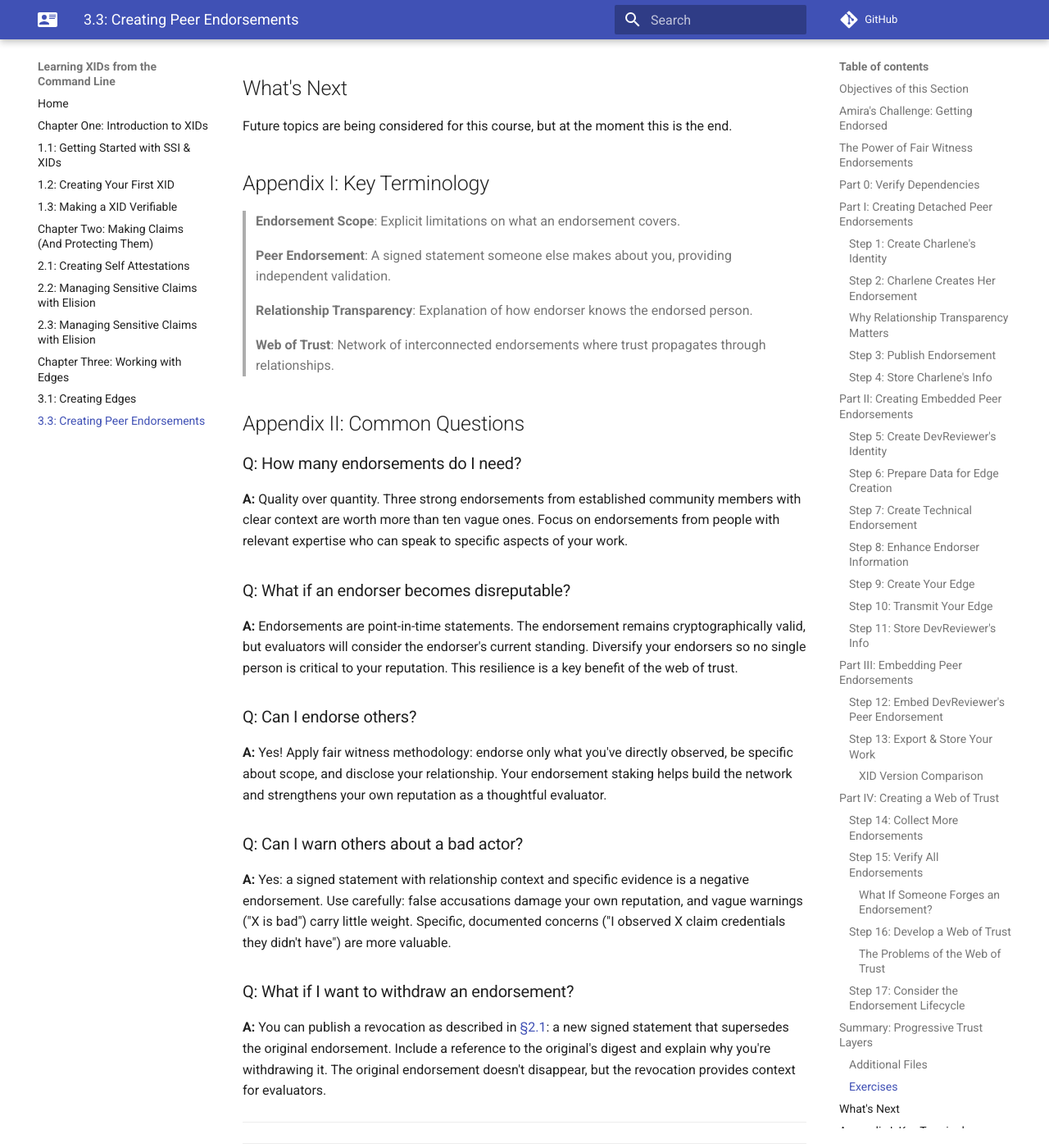
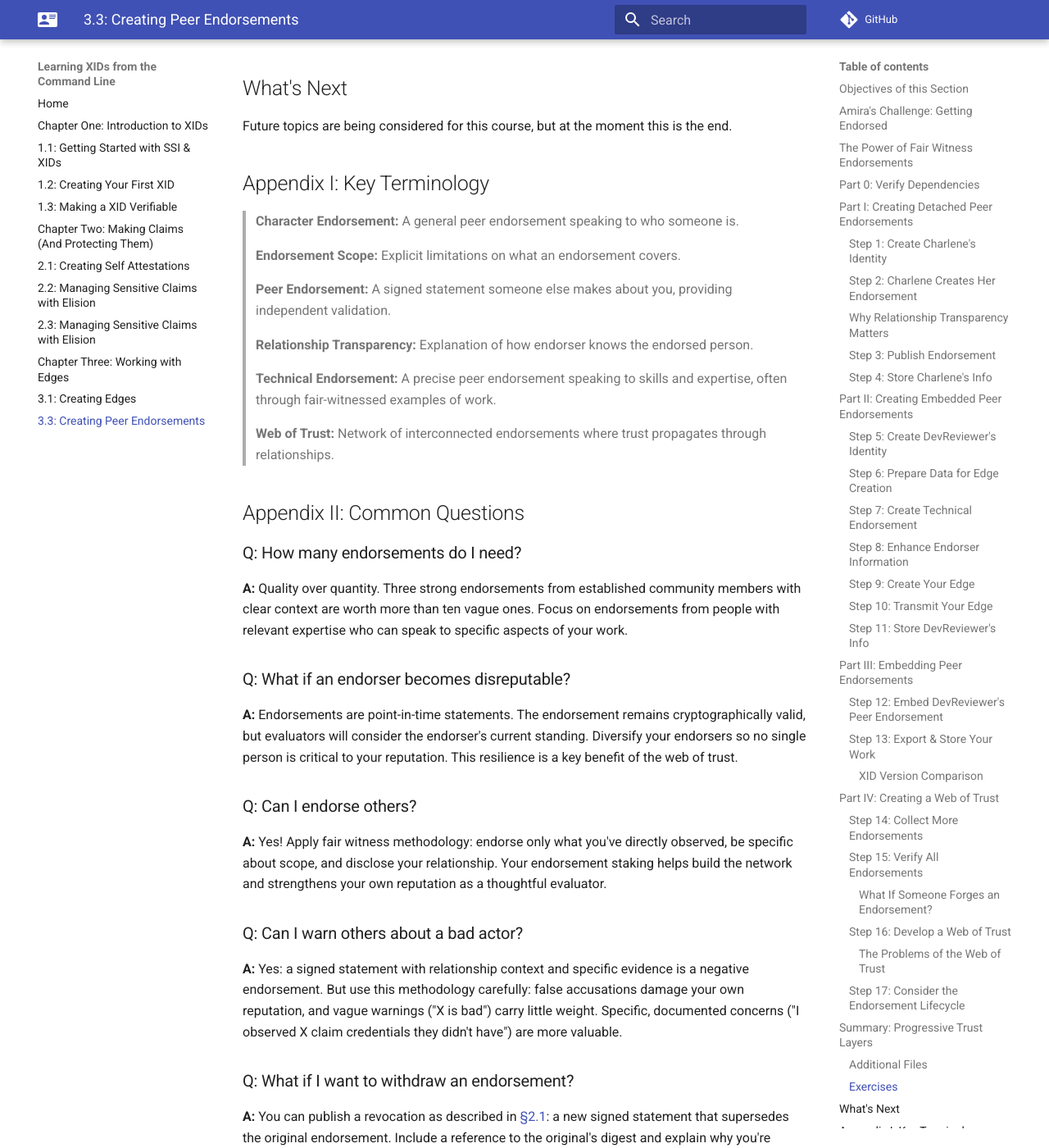
Before and after one commit to BlockchainCommons/XID-Quickstart, an MkDocs documentation site: the page built from docs/03_3_Creating_Peer_Endorsements.md, in a window 1280 px wide and 1400 px high, scrolled down 16614 px. Shown: the whole window at 82% size. Built offline with MkDocs 1.6.1 and Material for MkDocs 9.7.7, drawn with Linux system fonts in a browser that asks for light colours; comment, search, counter and statistics services are not loaded; some of the changed text lies outside the part shown.

Commit message:
completed full edit (still needs: signature verification)

```diff
--- a/docs/03_3_Creating_Peer_Endorsements.md
+++ b/docs/03_3_Creating_Peer_Endorsements.md
@@ -762,8 +761,7 @@ XID](https://github.com/BlockchainCommons/XID-Quickstart/blob/main/envelopes/BRa
 1. Design an endorsement request for a real collaborator. What would
 you ask them to endorse, and what context would you provide?
 2. Write an endorsement for a fictional peer using fair witness methodology (direct observation, specific scope, relationship disclosure, acknowledged limitations).
-3. Evaluate endorsement quality: compare "X is great!" vs "I reviewed
-X's code for 6 months and merged 12 PRs". What makes one better?
+3. Evaluate endorsement quality: compare "X is great!" vs "I reviewed X's code for 6 months and merged 12 PRs". What makes one better?
 4. Identify who could provide endorsements for different aspects of your work (technical, collaboration, character).
 5. Draft an endorsement you could honestly give someone today, being
 specific about what you've observed and what you can't speak to.
@@ -774,13 +772,17 @@ Future topics are being considered for this course, but at the moment this is th
 
 ## Appendix I: Key Terminology
 
-> **Endorsement Scope**: Explicit limitations on what an endorsement covers.
+> **Character Endorsement:** A general peer endorsement speaking to who someone is.
 >
-> **Peer Endorsement**: A signed statement someone else makes about you, providing independent validation.
+> **Endorsement Scope:** Explicit limitations on what an endorsement covers.
 >
-> **Relationship Transparency**: Explanation of how endorser knows the endorsed person.
+> **Peer Endorsement:** A signed statement someone else makes about you, providing independent validation.
 >
-> **Web of Trust**: Network of interconnected endorsements where trust propagates through relationships.
+> **Relationship Transparency:** Explanation of how endorser knows the endorsed person.
+>
+> **Technical Endorsement:** A precise peer endorsement speaking to skills and expertise, often through fair-witnessed examples of work.
+>
+> **Web of Trust:** Network of interconnected endorsements where trust propagates through relationships.
 
 ## Appendix II: Common Questions
 
@@ -809,7 +811,7 @@ strengthens your own reputation as a thoughtful evaluator.
 ### Q: Can I warn others about a bad actor?
 
 **A:** Yes: a signed statement with relationship context and specific
-evidence is a negative endorsement. Use carefully: false accusations
+evidence is a negative endorsement. But use this methodology carefully: false accusations
 damage your own reputation, and vague warnings ("X is bad") carry
 little weight. Specific, documented concerns ("I observed X claim
 credentials they didn't have") are more valuable.
```
Also changed, not shown: other parts of docs/03_3_Creating_Peer_Endorsements.md (+11 -24 lines).
